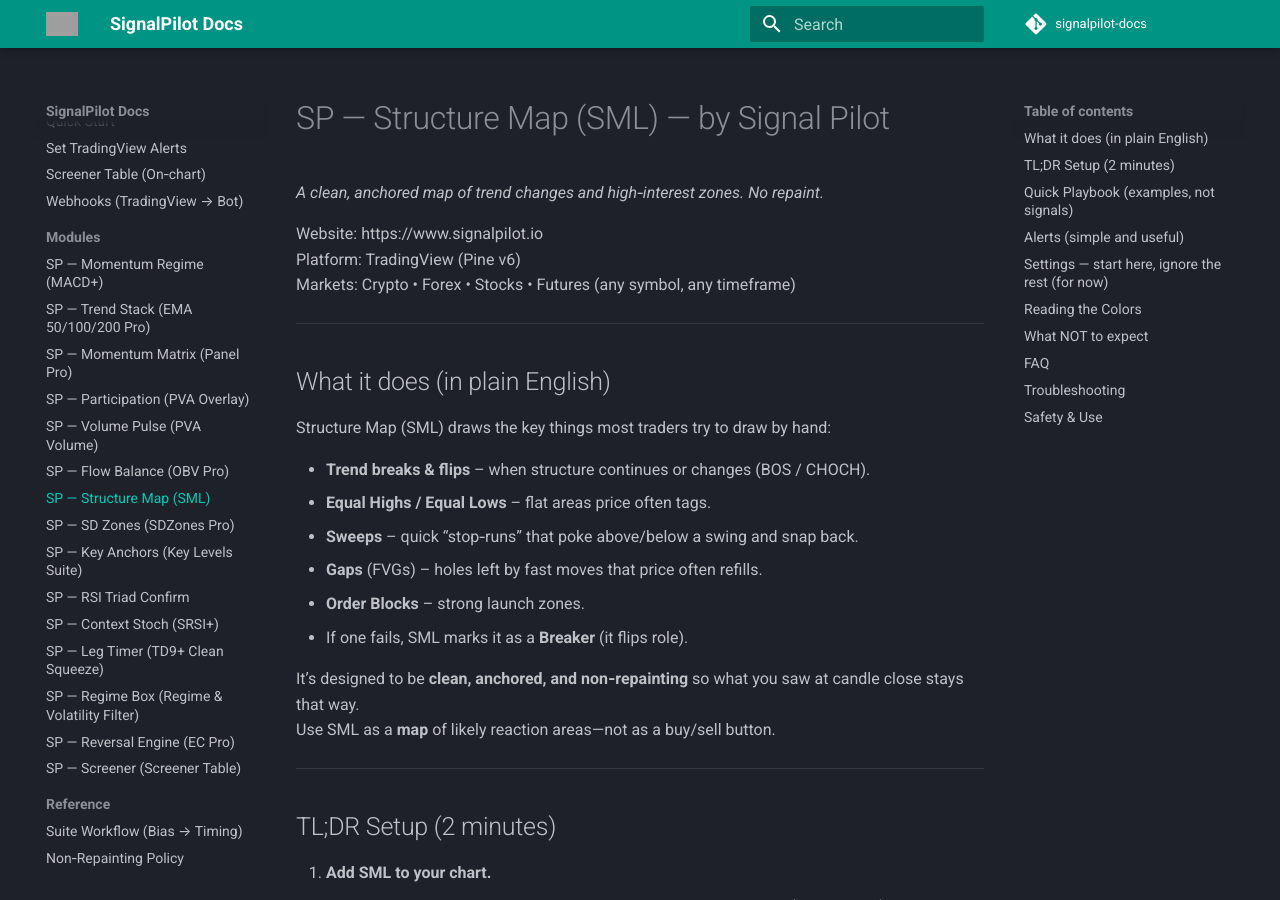
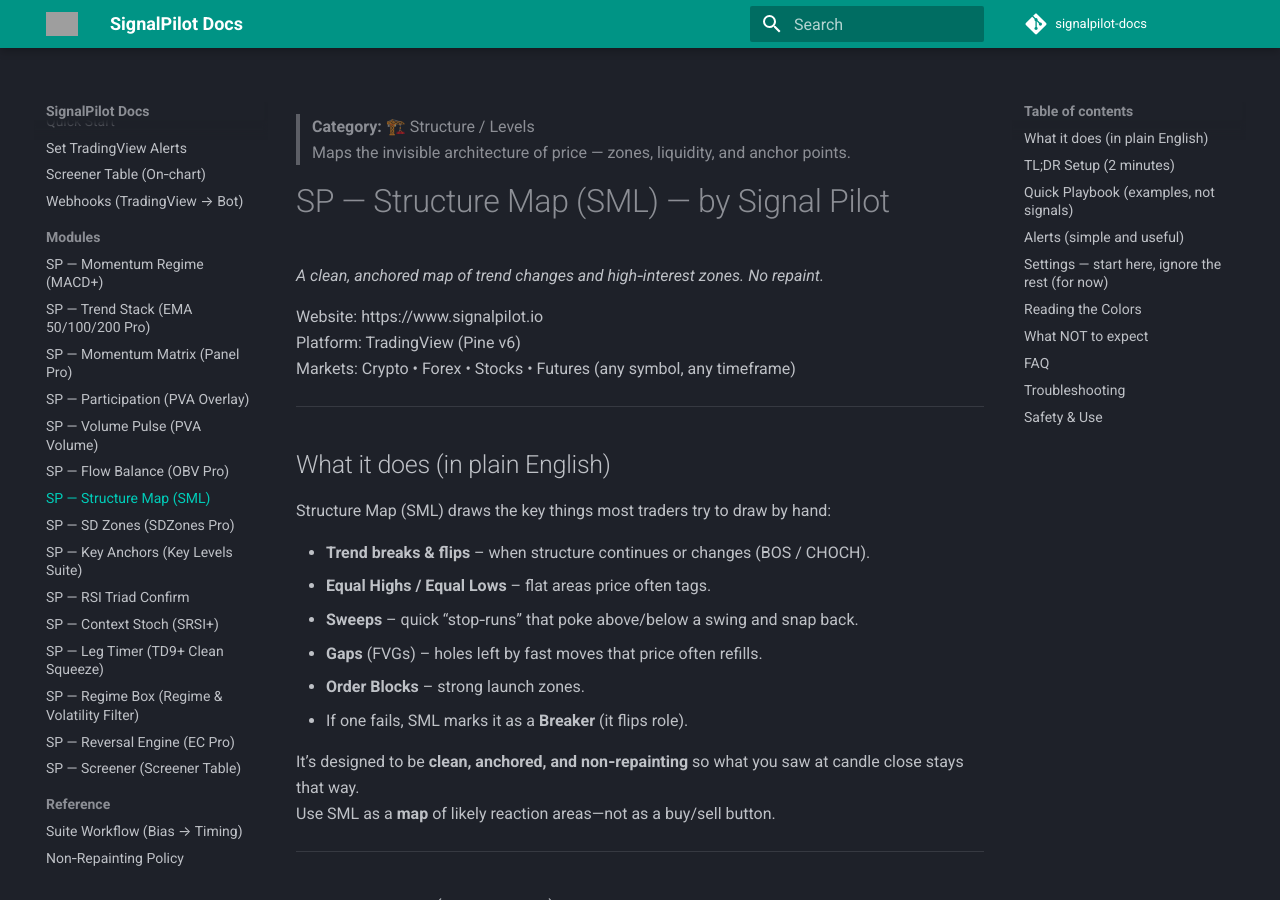
Before and after one commit to Signalpilot/signalpilot-docs, an MkDocs documentation site: the page built from docs/sp-sml-structure-liquidity.md, in a window 1280 px wide and 900 px high. Built offline with MkDocs 1.6.1 and Material for MkDocs 9.7.7, drawn with Linux system fonts in a browser that asks for light colours; comment, search, counter and statistics services are not loaded; grey boxes are pictures that could not be loaded.

Commit message:
Update sp-sml-structure-liquidity.md

```diff
--- a/docs/sp-sml-structure-liquidity.md
+++ b/docs/sp-sml-structure-liquidity.md
@@ -1,3 +1,7 @@
+> **Category:** 🏗️ Structure / Levels
+> Maps the invisible architecture of price — zones, liquidity, and anchor points.
+
+
 # SP — Structure Map (SML) — by Signal Pilot
 *A clean, anchored map of trend changes and high‑interest zones. No repaint.*
 
```
